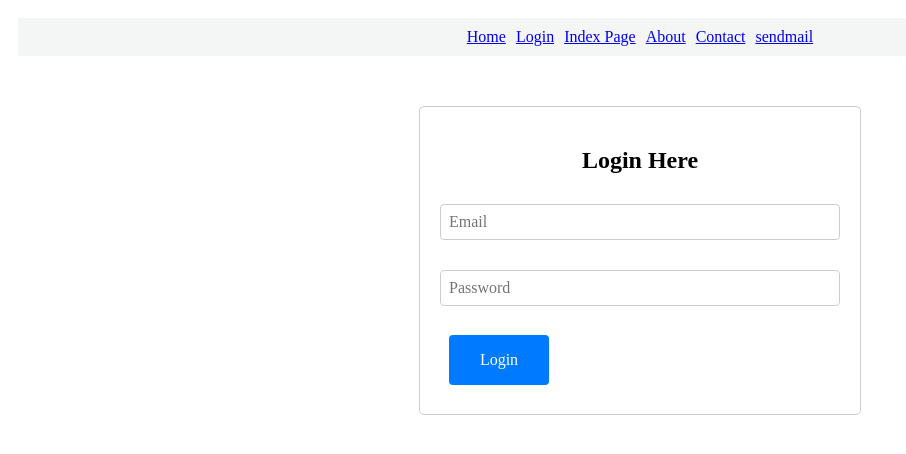
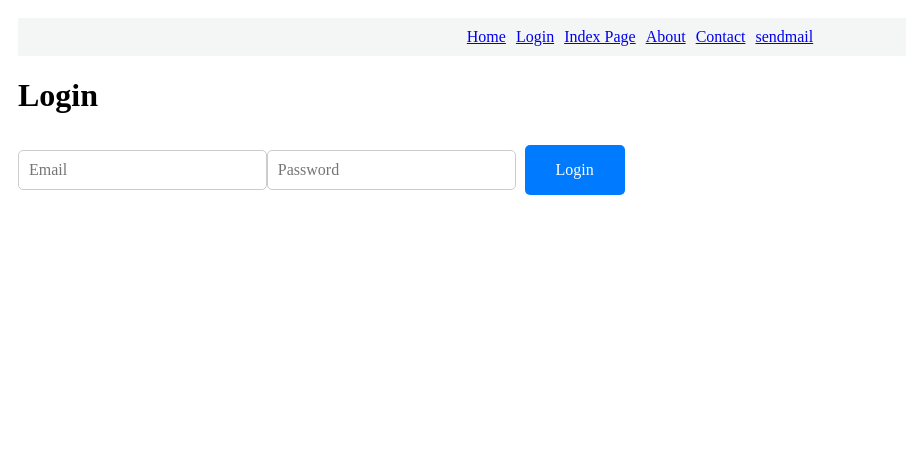
Before and after one commit to lakshmanbhukya/learn-react, a React (Vite) app: page /login in a window 1280 px wide. Shown: the top 454 px of the page, without its empty margins (0-906 px from the left). Built offline with nearby package versions, Linux system fonts and the light colour scheme.

Commit message:
learned userlogin --commit

```diff
--- a/src/login.jsx
+++ b/src/login.jsx
@@ -1,105 +1,32 @@
 import React, { useState } from "react";
 import { useNavigate } from "react-router-dom";
 import axios from "axios";
-import "../src/css/login.css";
 
-function Login() {
-  const [email, setEmail] = useState("");
-  const [password, setPassword] = useState("");
-  const navigate = useNavigate();
-  const [error, setError] = useState("");
-  const [isLoading, setIsLoading] = useState(false);
-
-  const handleLogin = async (e) => {
+function Login(){
+  const APIURL="XXXXXXXXXXXXXXXXXXXXXXXXXXX";
+  const [email,Setemail]=useState("");
+  const [password,Setpassword]=useState("");
+  const navigate=useNavigate();
+  const handleLogin=async(e)=>{
     e.preventDefault();
-    setIsLoading(true);
-    setError("");
-
-    try {
-      const response = await axios.get(
-        `https://mocki.io/v1/556421bb-50d0-4874-a3c4-f30a8685ade6`
-      );
-      const users = response.data;
-      const matchUser = users.find(
-        (user) => user.email === email && user.password === password
-      );
-
-      if (matchUser) {
-        // Store authentication state
-        localStorage.setItem("isAuthenticated", "true");
-        navigate("/dashboard");
-      } else {
-        setError("Invalid email or password");
-      }
-    } catch (error) {
-      setError("An error occurred. Please try again.");
-    } finally {
-      setIsLoading(false);
+    try{
+      const response=await axios.post("APIURL",{email,password});
+      console.log(response.data);
+      localStorage.setItem("isAuthenticated",true);
+      navigate("/dashboard");
+    }catch(error){
+      console.error(error);
     }
-  };
-
-  return (
-    <div
-      style={{
-        maxWidth: "400px",
-        margin: "0 auto",
-        padding: "20px",
-        border: "1px solid #ccc",
-        borderRadius: "5px",
-        marginTop: "50px",
-      }}
-    >
-      <h2 style={{ textAlign: "center" }}>Login Here</h2>
-      <form
-        onSubmit={handleLogin}
-        style={{ display: "flex", flexDirection: "column", gap: "10px" }}
-      >
-        <input
-          type="email"
-          placeholder="Email"
-          value={email}
-          onChange={(e) => setEmail(e.target.value)}
-          required
-          style={{
-            padding: "8px",
-            borderRadius: "4px",
-            border: "1px solid #ccc",
-          }}
-        />
-        <input
-          type="password"
-          placeholder="Password"
-          value={password}
-          onChange={(e) => setPassword(e.target.value)}
-          required
-          style={{
-            padding: "8px",
-            borderRadius: "4px",
-            border: "1px solid #ccc",
-          }}
-        />
-        <button
-          type="submit"
-          disabled={isLoading}
-          style={{
-            padding: "10px",
-            backgroundColor: "#007bff",
-            color: "white",
-            border: "none",
-            borderRadius: "4px",
-            cursor: "pointer",
-          }}
-        >
-          {isLoading ? "Logging in..." : "Login"}
-        </button>
+  }
+  return(
+    <div>
+      <h1>Login</h1>
+      <form onSubmit={handleLogin}>
+        <input type="email" placeholder="Email" value={email} onChange={(e)=>Setemail(e.target.value)}/>
+        <input type="password" placeholder="Password" value={password} onChange={(e)=>Setpassword(e.target.value)}/>
+        <button type="submit">Login</button>
       </form>
-      {error && (
-        <p style={{ color: "red", textAlign: "center", marginTop: "10px" }}>
-          {error}
-        </p>
-      )}
     </div>
   );
 }
-
 export default Login;
```
